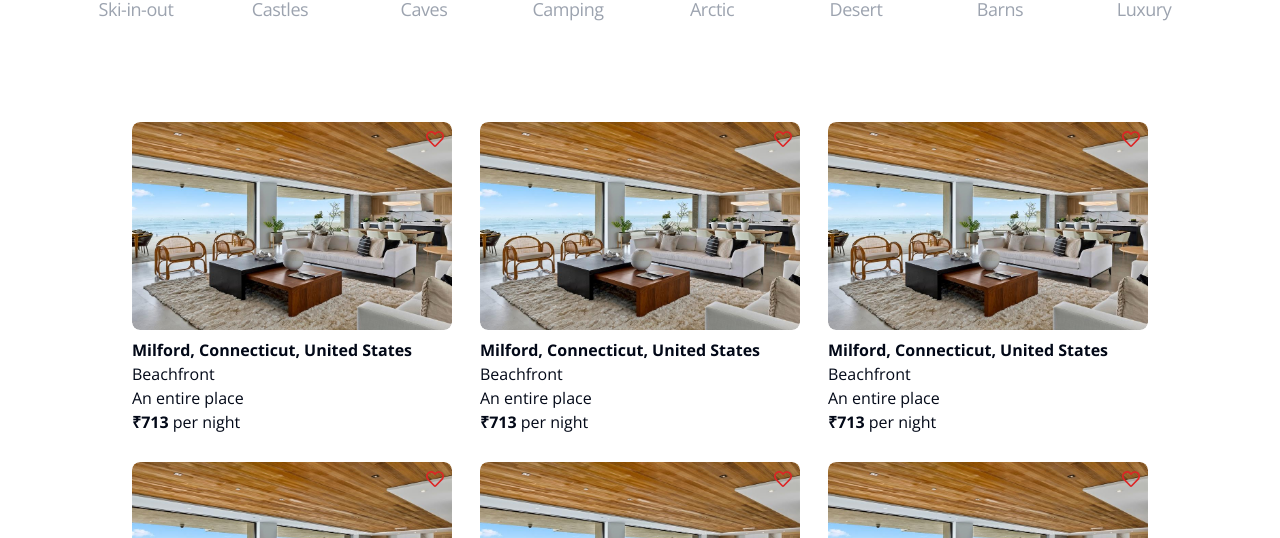
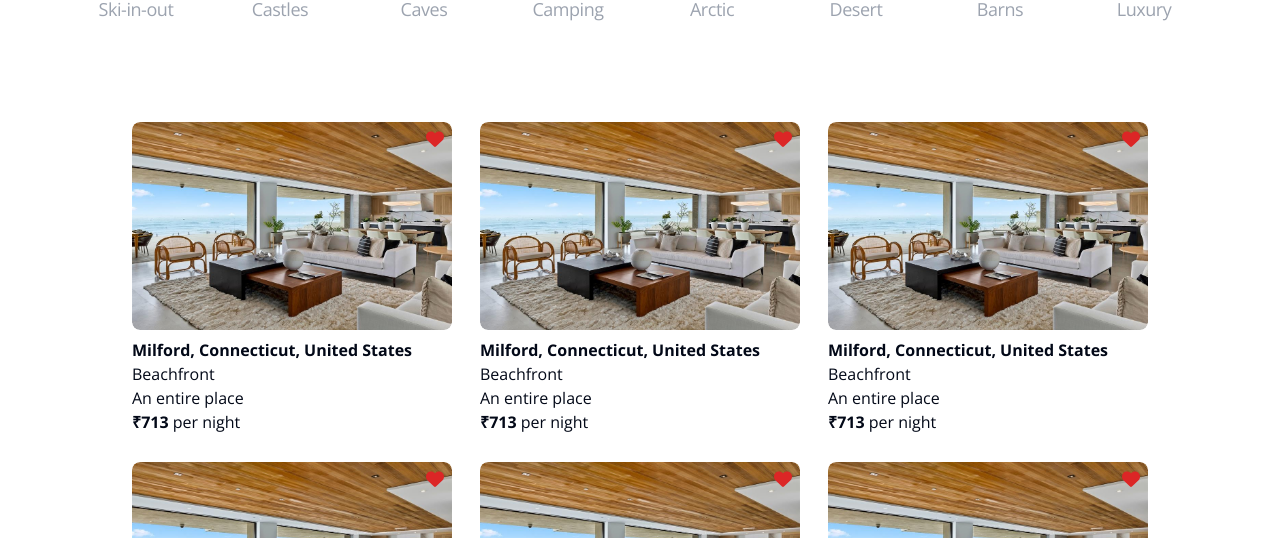
Before and after one commit to yuvrajsinghnegi012/unwind-frontend, a React (Vite) app: page / in a window 1280 px wide. Shown: the part 1710-2248 px from the top of the page. Built offline with nearby package versions, Linux system fonts and the light colour scheme; no server answers.

Commit message:
triplist functionality completed

```diff
--- a/src/components/Card.jsx
+++ b/src/components/Card.jsx
@@ -4,12 +4,15 @@ import { FaHeart, FaRegHeart } from "../constant";
 import { useToggleWishlistPropertyMutation } from "../redux/apis/userApi";
 import { useDispatch, useSelector } from "react-redux";
 import { setUser } from "../redux/slices/user";
+import { useState, useEffect } from "react";
+import Loader from "./Loader";
 
 const Card = ({ property }) => {
     const dispatch = useDispatch();
     const navigate = useNavigate();
-    const [toggleWishlist] = useToggleWishlistPropertyMutation();
+    const [toggleWishlist, { isLoading, error }] = useToggleWishlistPropertyMutation();
     const { user } = useSelector((state) => state.reducer);
+    const [inWishlist, setInWishlist] = useState(true);
 
     const wishlistHandler = async () => {
         if (!user) {
@@ -17,7 +20,7 @@ const Card = ({ property }) => {
             return;
         }
         // Add Wishlist Functionality
-        const { data, error } = await toggleWishlist({ userId: user?._id, propertyId: property?._id });
+        const { data } = await toggleWishlist({ userId: user?._id, propertyId: property?._id });
         if (error) {
             toast.error("Something went wrong");
             navigate("/");
@@ -26,10 +29,11 @@ const Card = ({ property }) => {
 
         // Saving the Updated user in the redux
         dispatch(setUser(data?.updatedUser));
+        setInWishlist(!inWishlist);
     }
-    const inWishlist = user?.wishlist?.inlcludes(property._id);
 
     return (
+        isLoading ? <Loader /> : (
         <div className="relative flex flex-col items-start">
             <Carousel className="h-[13rem] w-[20rem] rounded-lg mb-2">
                 {
@@ -48,11 +52,12 @@ const Card = ({ property }) => {
             </div>
             <div className="absolute z-10 top-2 right-2">
                 {
-                    inWishlist ? <FaHeart className="text-red-600 text-lg" onClick={wishlistHandler} /> : <FaRegHeart className="text-red-600 text-lg" onClick={wishlistHandler} />
+                    inWishlist ? <FaHeart className="text-red-600 text-lg cursor-pointer" onClick={wishlistHandler} /> : <FaRegHeart className="text-red-600 text-lg cursor-pointer" onClick={wishlistHandler} />
                 }
             </div>
         </div>
     )
+)
 }
 
 export default Card;
--- a/src/pages/PropertyDetails.jsx
+++ b/src/pages/PropertyDetails.jsx
@@ -23,6 +23,8 @@ const PropertyDetails = () => {
   const navigate = useNavigate();
   const dispatch = useDispatch();
   const { propertyId } = useParams();
+
+  const [bookingErrorMessage, setBookingErrorMessage] = useState(null);
   const [totalCost, setTotalCost] = useState(0);
   const [nights, setNights] = useState(0);
   const [date, setDate] = useState({
--- a/src/pages/Triplist.jsx
+++ b/src/pages/Triplist.jsx
@@ -1,22 +1,70 @@
-import React from 'react';
-import { properties } from "../constant";
+import { useState, useEffect } from 'react';
 import Card from "../components/Card";
+import Loader from '../components/Loader';
+import { useSelector } from 'react-redux';
+import { useGetTriplistQuery } from '../redux/apis/userApi';
+import toast from 'react-hot-toast';
+import { useNavigate } from 'react-router-dom';
 
 const Triplist = () => {
+  const navigate = useNavigate();
+  const { user } = useSelector((state) => state.reducer);
+  const [trips, setTrips] = useState([]);
+
+  //Fetching Wishlist
+  if (!user) {
+    toast.success("Login Required");
+    navigate("/login");
+    return;
+  }
+  console.log("Calling API");
+  const { data, isLoading, error } = useGetTriplistQuery(user?._id);
+  console.log(data);
+  if (error) {
+    console.log("error is: ", error);
+    toast.error("Something went wrong");
+    navigate("/");
+  }
+  useEffect(() => {
+    setTrips(data?.triplist);
+    console.log("first trip is: ", trips);
+  }, [data]);
+
   return (
+    isLoading ? <Loader /> : (
       <section className="mt-16">
         <div className='w-[90%] mx-auto '>
           <h1 className="text-4xl font-bold text-sky-900">Trip List</h1>
           <div className="flex justify-center items-center gap-[1.75rem] mt-16 flex-wrap">
             {
-            properties.map((property, id) => (
-              <Card key={id} property={property} />
-            ))
+              trips?.length > 0 ? (
+                trips?.map((item, i) => {
+                  return <div key={i}>
+                    <Card property={item.listing} />
+                    <div className='bg-orange-500 text-white px-2 py-1 rounded-lg mt-2'>
+                      {new Date(item.startDate).toLocaleDateString("en-US", {
+                        day: "2-digit",
+                        month: "2-digit",
+                        year: "2-digit"
+                      })} - {new Date(item.endDate).toLocaleDateString("en-US", {
+                        day: "2-digit",
+                        month: "2-digit",
+                        year: "2-digit"
+                      })}
+                    </div>
+                  </div>
+                })
+              ) : (
+                <div>
+                  Book Property For Your Next Trip
+                </div>
+              )
             }
           </div>
         </div>
       </section>
     )
+  )
 }
 
 export default Triplist;
--- a/src/redux/apis/userApi.js
+++ b/src/redux/apis/userApi.js
@@ -34,6 +34,9 @@ export const userApi = createApi({
         getWishlist: builder.query({
             query: (userId) => `wishlist/${userId}`,
         }),
+        getTriplist: builder.query({
+            query: (userId) => `triplist/${userId}`,
+        }),
         getPropertiesList: builder.query({
             query: (userId) => `propertieslist/${userId}`,
         }),
@@ -46,4 +49,4 @@ export const userApi = createApi({
     }),
 });
 
-export const { useSingleUserQuery, useSignUpMutation, useLoginMutation, useToggleWishlistPropertyMutation, useGetWishlistQuery, useGetPropertiesListQuery, useLogoutMutation } = userApi;
+export const { useSingleUserQuery, useSignUpMutation, useLoginMutation, useToggleWishlistPropertyMutation, useGetWishlistQuery, useGetTriplistQuery, useGetPropertiesListQuery, useLogoutMutation } = userApi;
```
Lines whose indentation alone changed are shown as unchanged.
